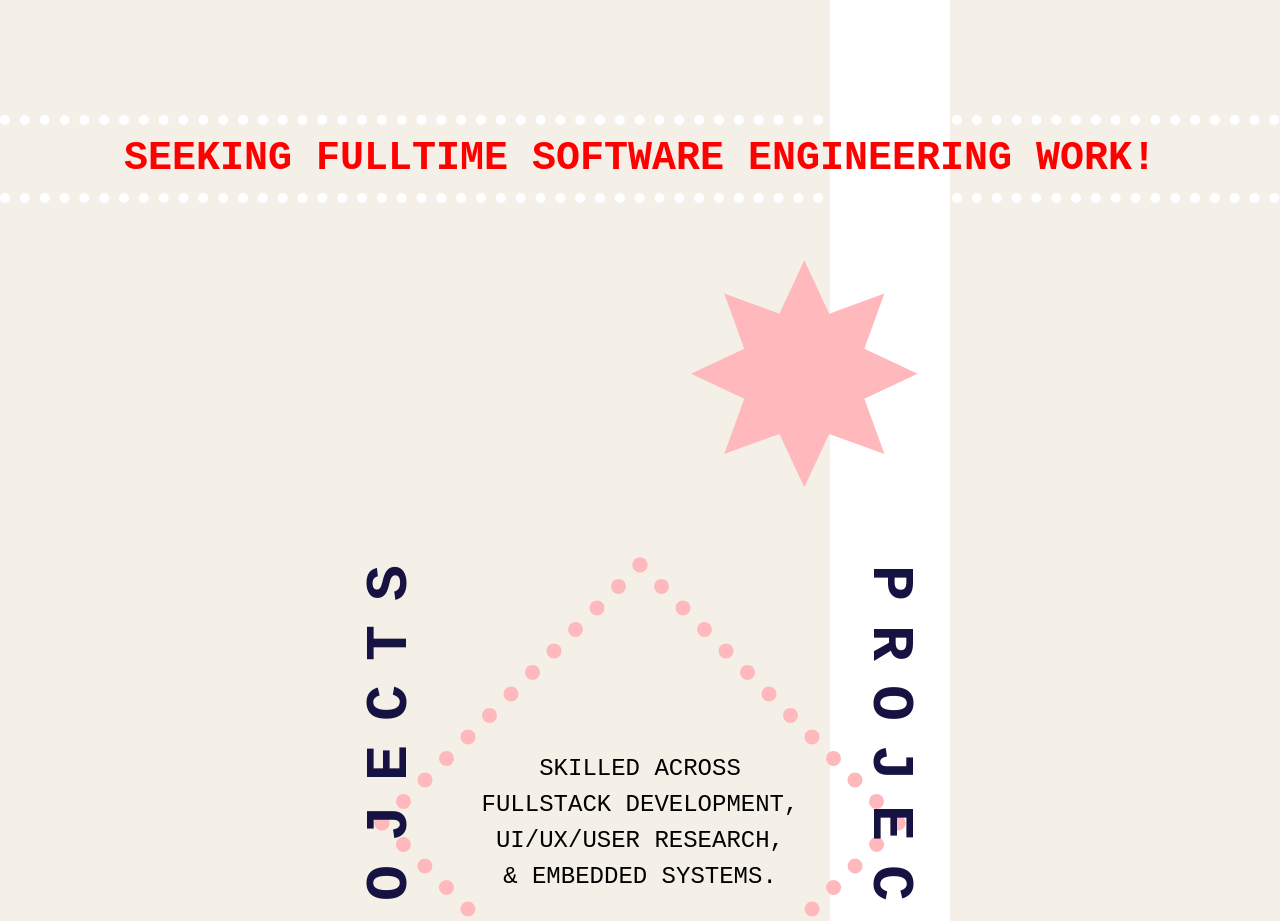
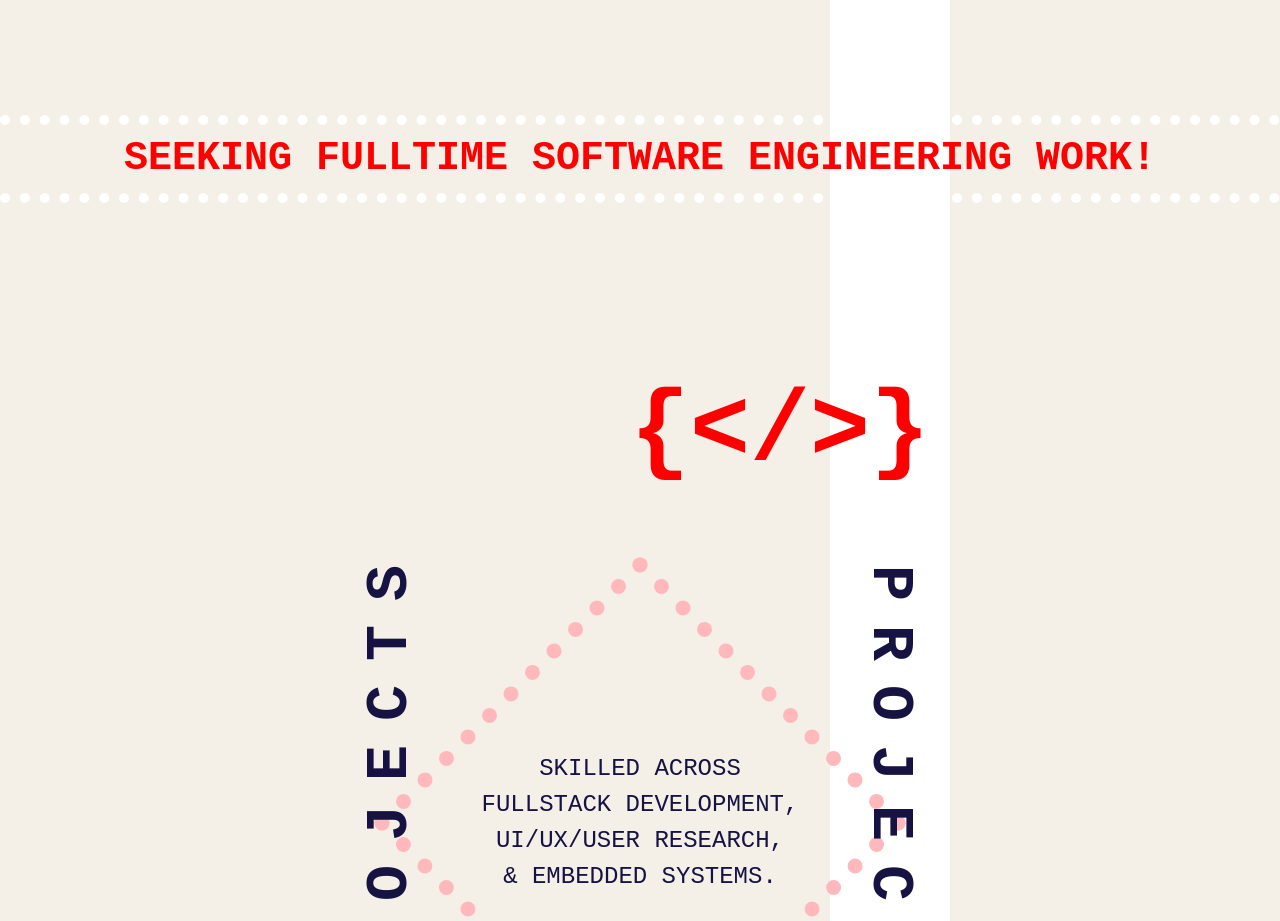
Before and after one commit to shenaichan/gridsite, a Next.js app: page / in a window 1280 px wide. Shown: the part 1360-2281 px from the top of the page. Built offline with nearby package versions, Linux system fonts and the light colour scheme; a web font is replaced by a local one.

Commit message:
well im cooking something up. fixed black text too

```diff
--- a/app/base.module.css
+++ b/app/base.module.css
@@ -6,6 +6,7 @@
     275px 400px auto 350px 1fr;
   overflow: hidden;
   font-family: var(--font-martian);
+  color: var(--main-text-color);
 }
 
 #littleInfra {
@@ -49,6 +50,7 @@
   align-items: center;
   justify-content: center;
   position: relative;
+  /* color: var(--main-text-color); */
 }
 
 .projects {
@@ -168,6 +170,8 @@
   grid-column: 2 / 4;
   font-weight: 300;
   position: relative;
+  /* color: var(--main-text-color); */
+
   /* width: 400px; */
 }
 
--- a/app/page.tsx
+++ b/app/page.tsx
@@ -95,8 +95,8 @@ export default function Home() {
       <div style={{ gridRow: "3", left: "100px" }} className={css.paragraph}>
         <p>
           In Fall 2024, they participated in a programming retreat at the{" "}
-          <a href="">Recurse Center</a>, where they developed lots of fun web
-          and hardware projects.
+          <a href="https://www.recurse.com/">Recurse Center</a>, where they
+          developed lots of fun web and hardware projects.
         </p>
       </div>
       <div className={css.desperation}>
@@ -108,16 +108,20 @@ export default function Home() {
           // border: "1px solid black",
           position: "relative",
           right: "20px",
+          // top: "30px",
+          bottom: "70px",
           display: "flex",
           alignItems: "flex-end",
           justifyContent: "flex-end",
-          fontSize: "300px",
+          fontSize: "100px",
           lineHeight: "1",
-          color: "var(--soft-red-color)",
+          fontVariationSettings: "'wdth' 70",
+          fontWeight: "600",
+          color: "var(--emph-text-color)",
           fontFamily: "var(--font-martian)",
         }}
       >
-        ✸
+        {"{</>}"}
       </div>
       {/* <div className={css.projects}>
         <p style={{ fontSize: "100px" }}>✸</p>
```
